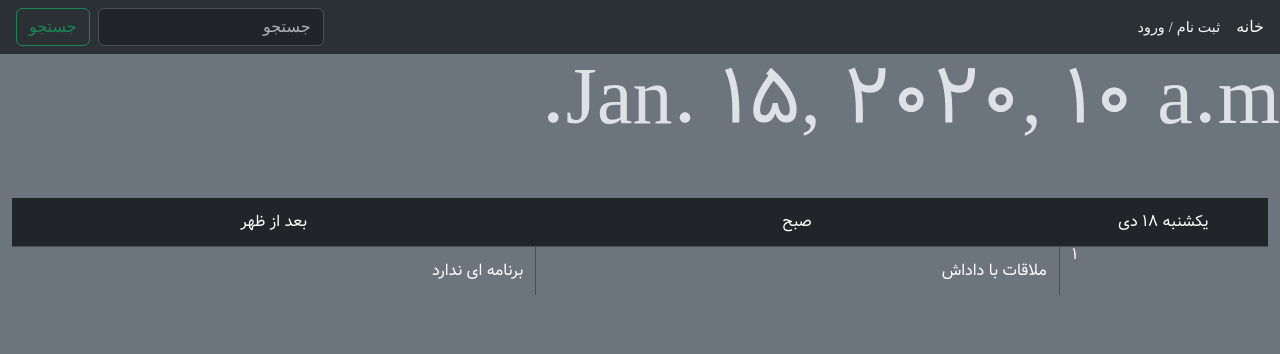
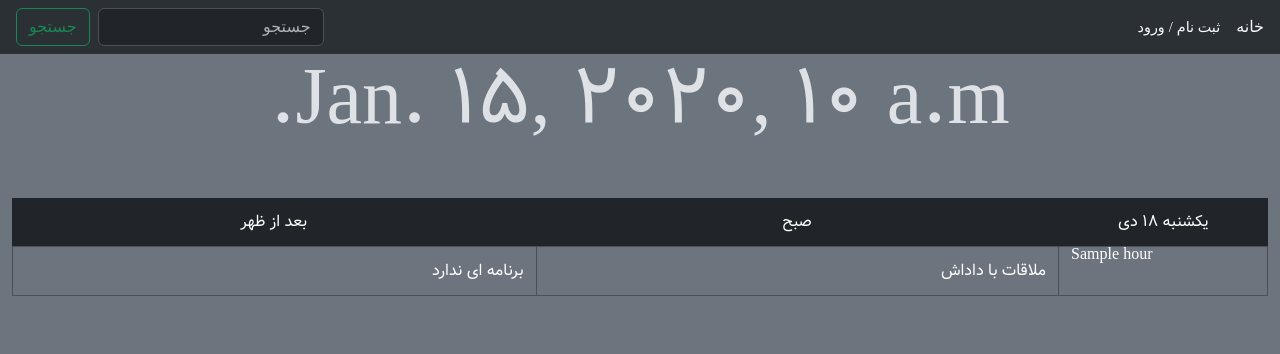
Before and after one commit to Abolfazl200017/calender, a Django app: template templates/day_cal.html in a window 1280 px wide. Shown: the top 354 px of the page. Run offline with Django 3.2, Linux system fonts and the light colour scheme; the template is opened without the code that fills it: most values are stand-ins (such as "Sample title", 1, 10 or a date in 2020); some libraries are stand-ins or nearby versions; some web fonts are replaced.

Commit message:
update day_cal design

```diff
--- a/cal/utils.py
+++ b/cal/utils.py
@@ -72,3 +72,9 @@ def get_cal():
         'year': requirement['today'].year,
     }
     return context
+
+def get_hours():
+    hours = []
+    for i in range(12):
+        hours.append(i+1)
+    return hours
--- a/templates/day_cal.html
+++ b/templates/day_cal.html
@@ -1,7 +1,7 @@
 {% extends 'base.html' %}
 
 {% block main %}
-    <h1 class="display-1">
+    <h1 class="display-1 text-center">
         {{ date }}
     </h1>
     <div class="w-100 container-xxl d-flex justify-content-center flex-wrap text-white">
@@ -16,9 +16,10 @@
                 بعد از ظهر
             </div>
         </div>
-        <div class="w-100 row">
+        <div class="w-100 row border border-top-0">
+            {% for hour in hours %}
                 <div class="col-2 border-top border-end d-flex align-items-start justify-content-end">
-                ۱
+                    {{ hour }}
                 </div>
                 <a class="col-5 border-top border-end d-flex align-items-center py-3 text-decoration-none text-white ease-in-out todo-item">
                     ملاقات با داداش
@@ -26,6 +27,7 @@
                 <a class="col-5 border-top d-flex align-items-center py-3 text-decoration-none text-white ease-in-out todo-item">
                     برنامه ای ندارد
                 </a>
+            {% endfor %}
         </div>
     </div>
 {% endblock main %}
```
Also changed, not shown: cal/views.py (+8 -2 lines). Lines whose indentation alone changed are shown as unchanged.
